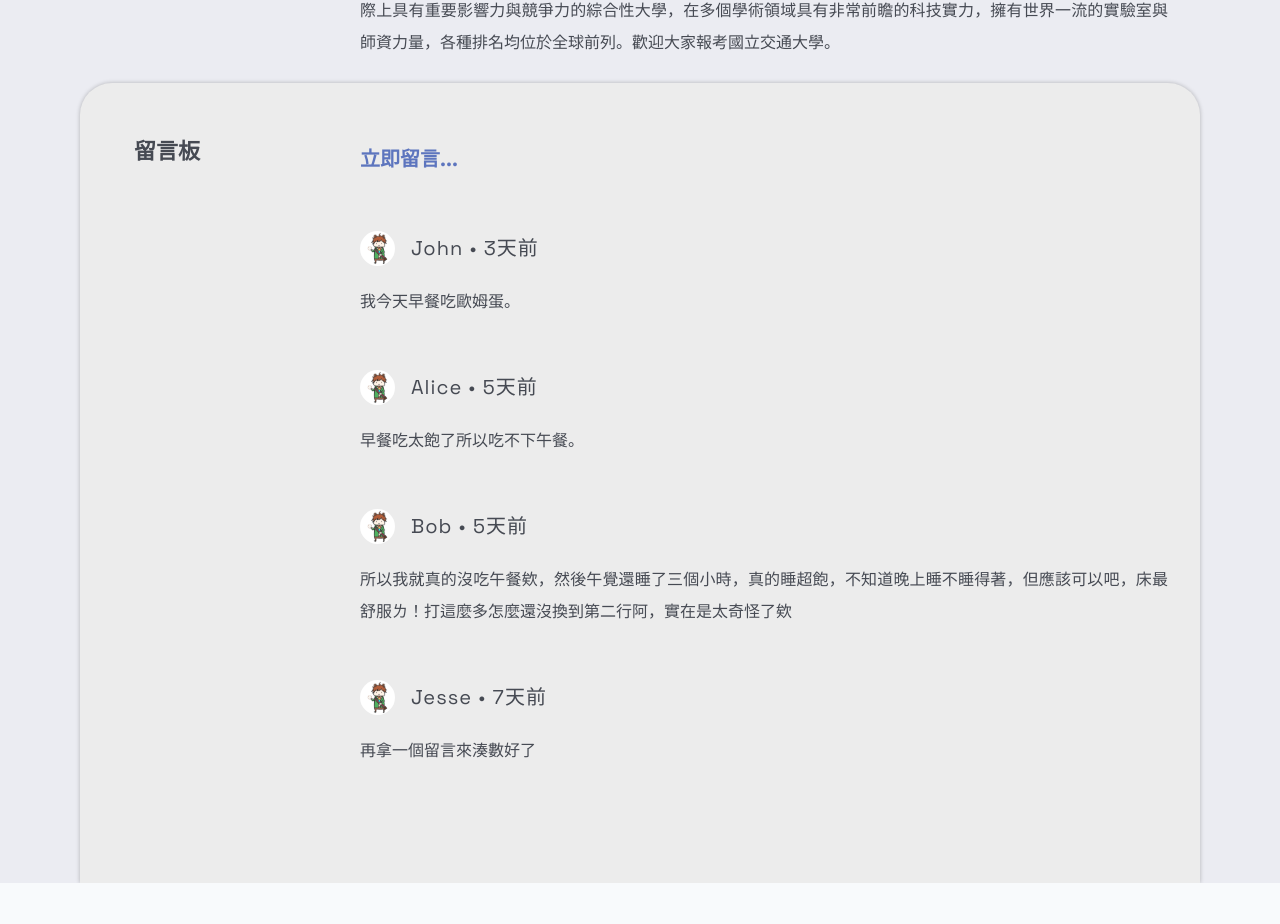
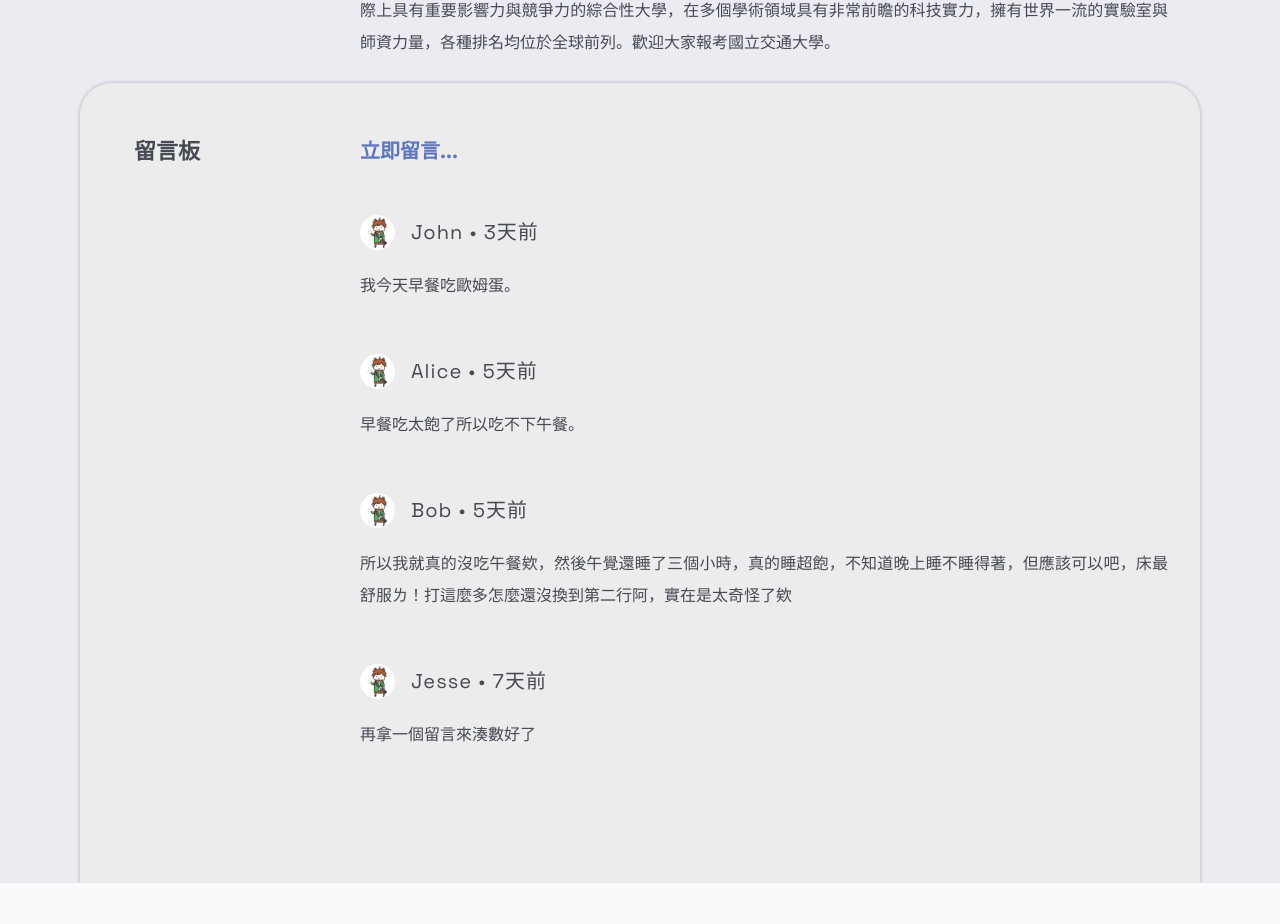
Before and after one commit to Official-Meichu-Hackathon/2023-mc-ten-year-web-v2, a Next.js app: page /test in a window 1280 px wide. Shown: the part 2052-2976 px from the top of the page. Built offline with nearby package versions, Linux system fonts and the light colour scheme.

Commit message:
fix comment bug

```diff
--- a/src/app/globals.scss
+++ b/src/app/globals.scss
@@ -292,7 +292,6 @@ p {
     font-style: normal;
     font-weight: 700;
     font-size: 1.25em;
-    line-height: 2em;
     text-align: justify;
     color: $clr-text-board;
 }
```
